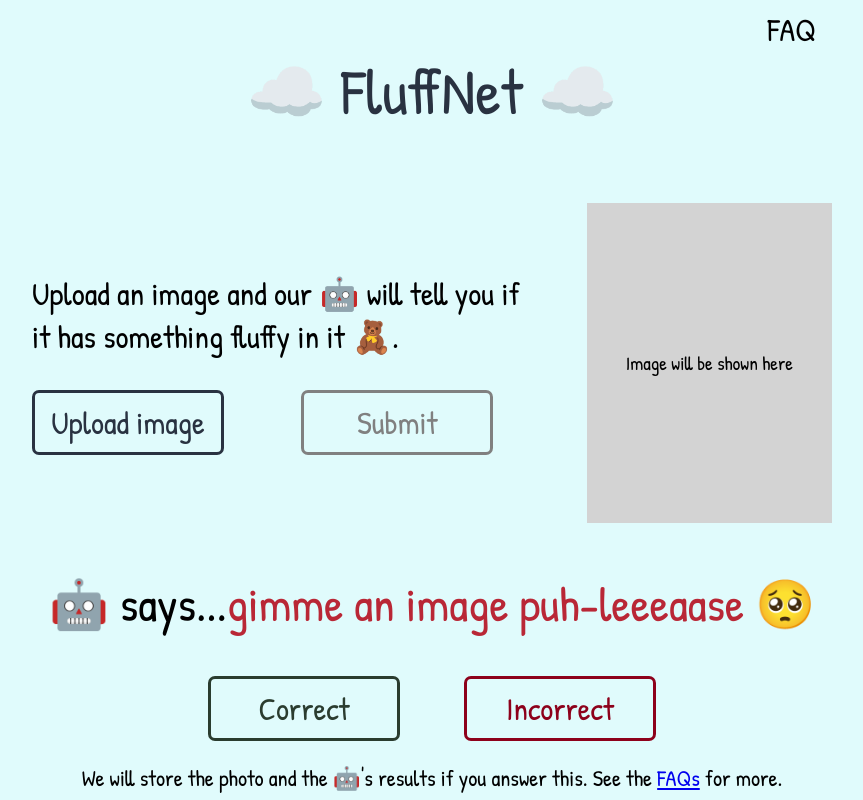
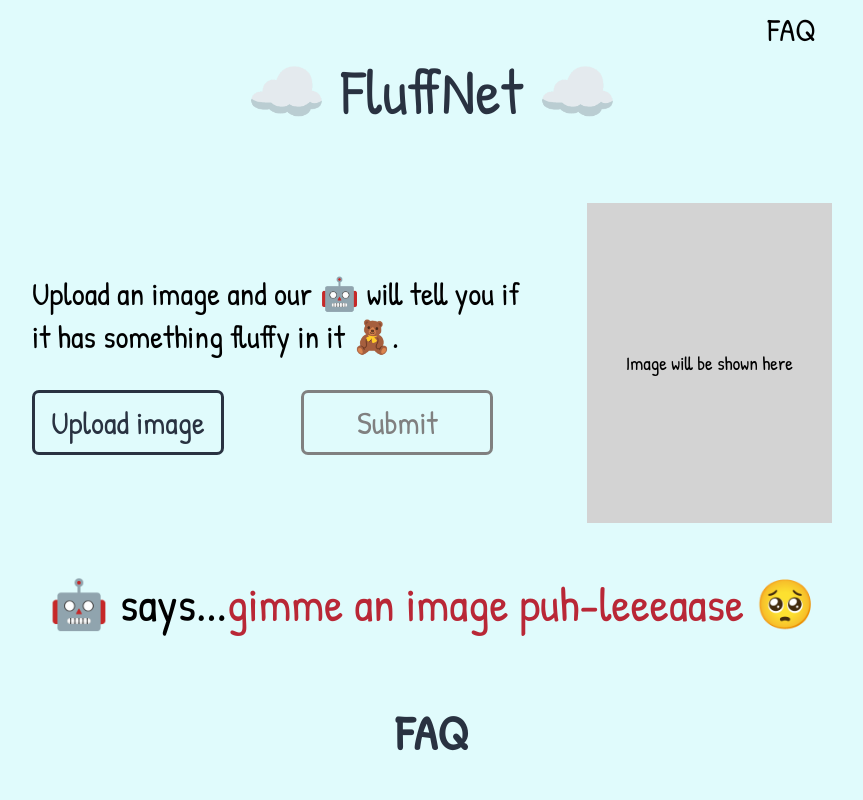
Before and after one commit to mihailthebuilder/fluffnet-front, a React (Create React App) app: page / in a window 1280 px wide. Shown: the top 800 px of the page, without its empty margins (208-1071 px from the left). Built offline with nearby package versions, Linux system fonts and the light colour scheme.

Commit message:
accidentally added

```diff
--- a/src/App.js
+++ b/src/App.js
@@ -25,8 +25,9 @@ function App() {
 
       <Response message={message} />
 
-      {(prediction["prob"] && image.raw) ||
-        (true && <Feedback prediction={prediction} rawImage={image.raw} />)}
+      {prediction["prob"] && image.raw && (
+        <Feedback prediction={prediction} rawImage={image.raw} />
+      )}
 
       <Faq />
     </div>
```
